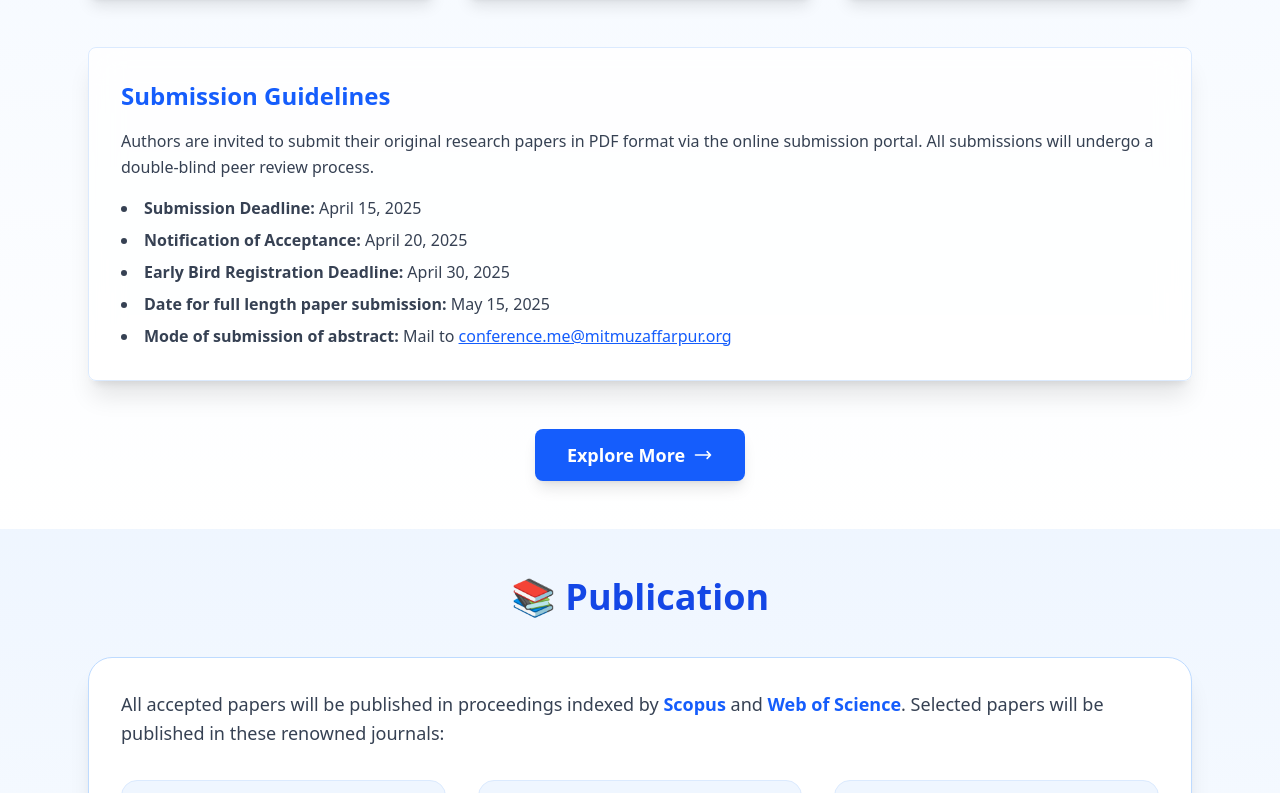
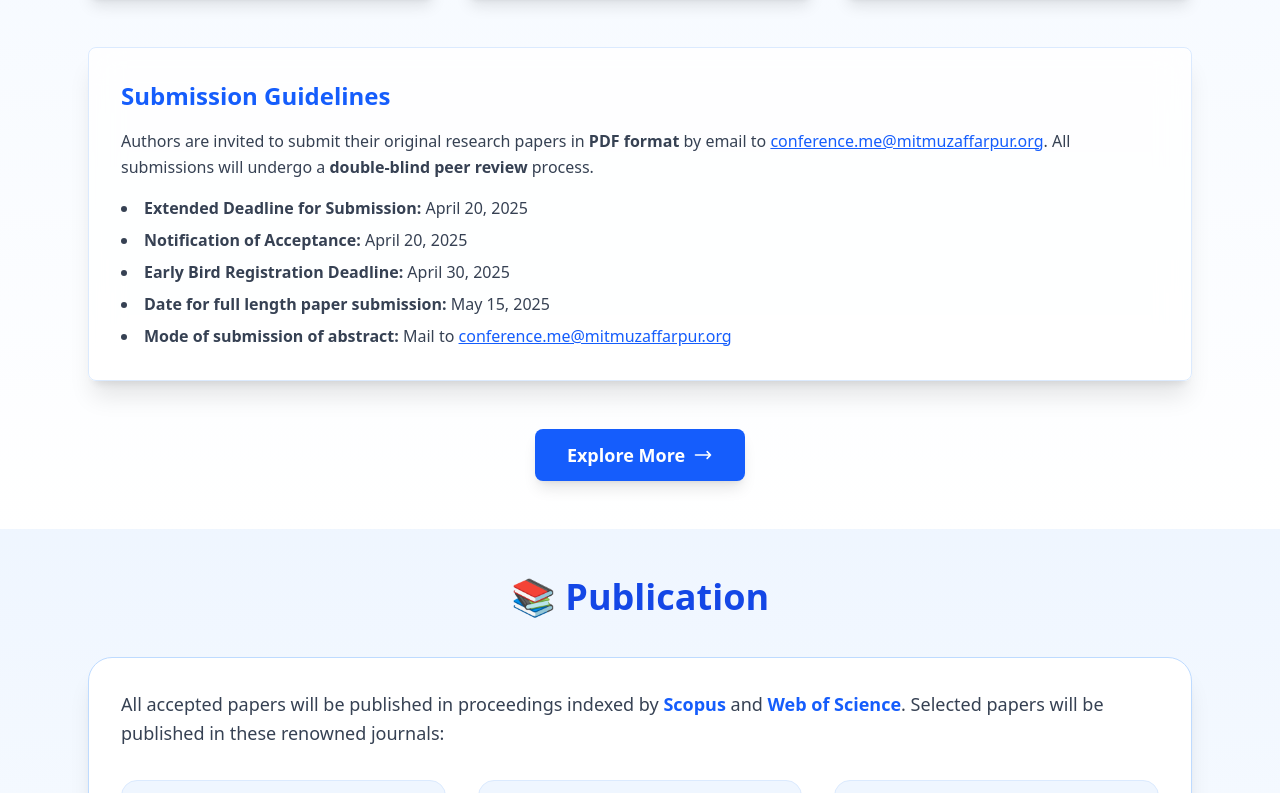
Before and after one commit to HarryOhm33/IC-MIT, a React (Vite) app: page / in a window 1280 px wide. Shown: the part 5067-5860 px from the top of the page. Built offline with nearby package versions, Linux system fonts and the light colour scheme.

Commit message:
Changed Submisson date and method

```diff
--- a/src/components/CallForPapers.jsx
+++ b/src/components/CallForPapers.jsx
@@ -136,15 +136,23 @@ export default function CallForPapers() {
 
           <p className="mt-3 text-gray-700">
             Authors must submit their research papers in{" "}
-            <strong>PDF format</strong> via the online submission portal. All
-            submissions will undergo a <strong>double-blind peer review</strong>{" "}
-            process.
+            <strong>PDF format</strong> via email to{" "}
+            <a
+              href="mailto:conference.me@mitmuzaffarpur.org?subject=Research Paper Submission"
+              className="text-blue-600 hover:text-blue-800 underline font-medium transition-colors duration-200"
+              title="Submit research paper"
+            >
+              conference.me@mitmuzaffarpur.org
+            </a>
+            . All submissions will undergo a{" "}
+            <strong>double-blind peer review</strong> process.
           </p>
 
           {/* Deadline Box */}
           <div className="mt-4 p-4 bg-blue-100 rounded-lg border border-blue-200 text-blue-800 text-center shadow-md">
             <p className="font-semibold text-lg">
-              📅 <strong>Submission Deadline:</strong> April 15, 2025
+              📅 <strong>Extended Deadline for Submission:</strong> April 20,
+              2025
             </p>
             <p className="font-semibold text-lg mt-2">
               📢 <strong>Notification of Acceptance:</strong> April 20, 2025
--- a/src/components/ImportantDates.jsx
+++ b/src/components/ImportantDates.jsx
@@ -1,7 +1,10 @@
 import { motion } from "framer-motion";
 
 const dates = [
-  { date: "April 15, 2025", event: "Abstract Submission Deadline" },
+  {
+    date: "April 20, 2025",
+    event: "Extended Deadline for Abstract Submission",
+  },
   { date: "April 20, 2025", event: "Notification of Acceptance" },
   { date: "April 30, 2025", event: "Early Bird Registration Deadline" },
   { date: "May 15, 2025", event: "Date for Full-Length Paper Submission" },
--- a/src/components/Summary_Pages/CallForPapersSummary.jsx
+++ b/src/components/Summary_Pages/CallForPapersSummary.jsx
@@ -96,13 +96,21 @@ function CallForPapersSummary() {
             Submission Guidelines
           </h3>
           <p className="mt-4 text-gray-700 leading-relaxed">
-            Authors are invited to submit their original research papers in PDF
-            format via the online submission portal. All submissions will
-            undergo a double-blind peer review process.
+            Authors are invited to submit their original research papers in{" "}
+            <strong>PDF format</strong> by email to{" "}
+            <a
+              href="mailto:conference.me@mitmuzaffarpur.org"
+              className="text-blue-600 hover:text-blue-800 underline transition-colors"
+              title="Send your submission"
+            >
+              conference.me@mitmuzaffarpur.org
+            </a>
+            . All submissions will undergo a{" "}
+            <strong>double-blind peer review</strong> process.
           </p>
           <ul className="mt-4 text-gray-700 list-disc list-inside space-y-2">
             <li>
-              <strong>Submission Deadline:</strong> April 15, 2025
+              <strong>Extended Deadline for Submission:</strong> April 20, 2025
             </li>
             <li>
               <strong>Notification of Acceptance:</strong> April 20, 2025
```
